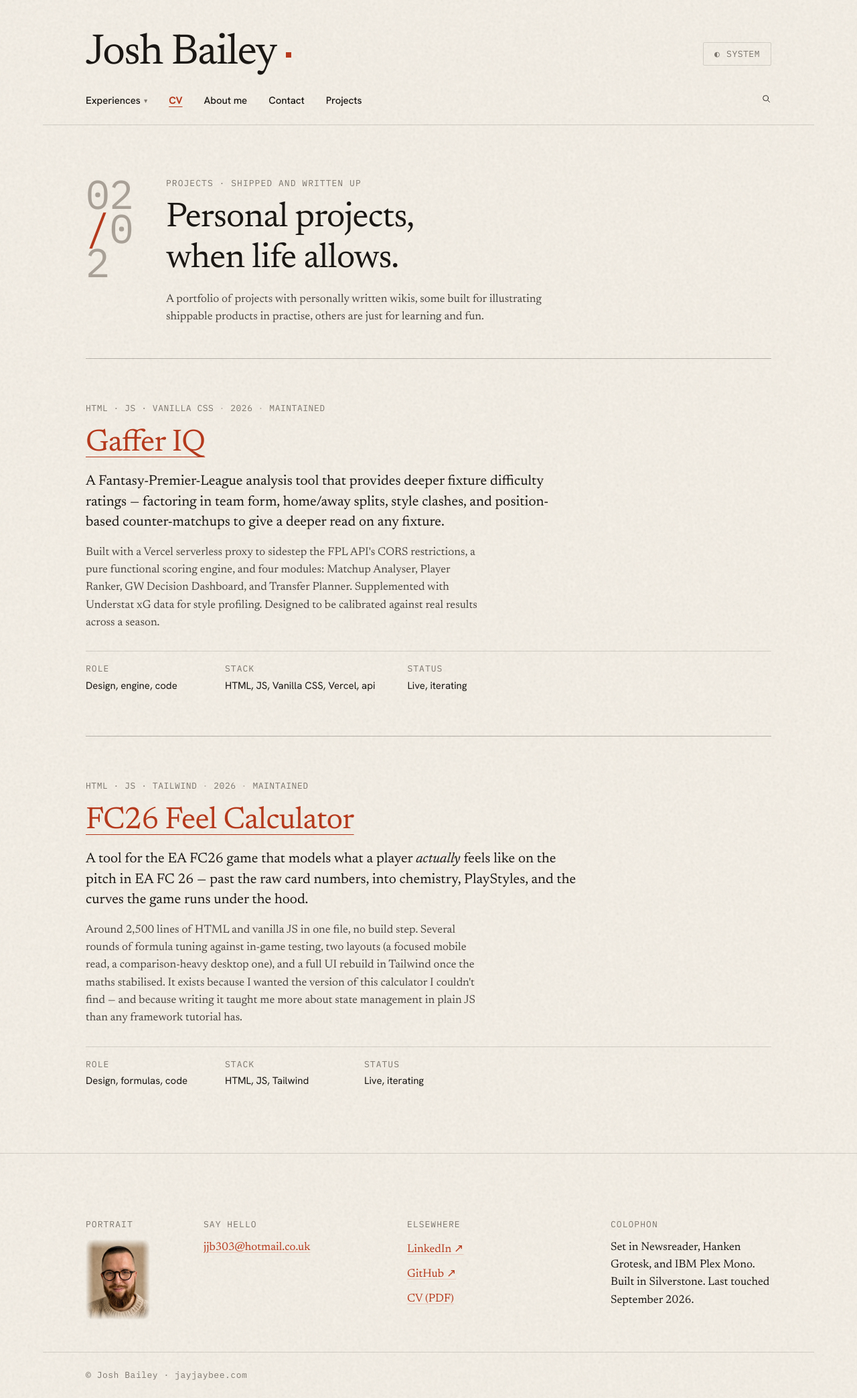
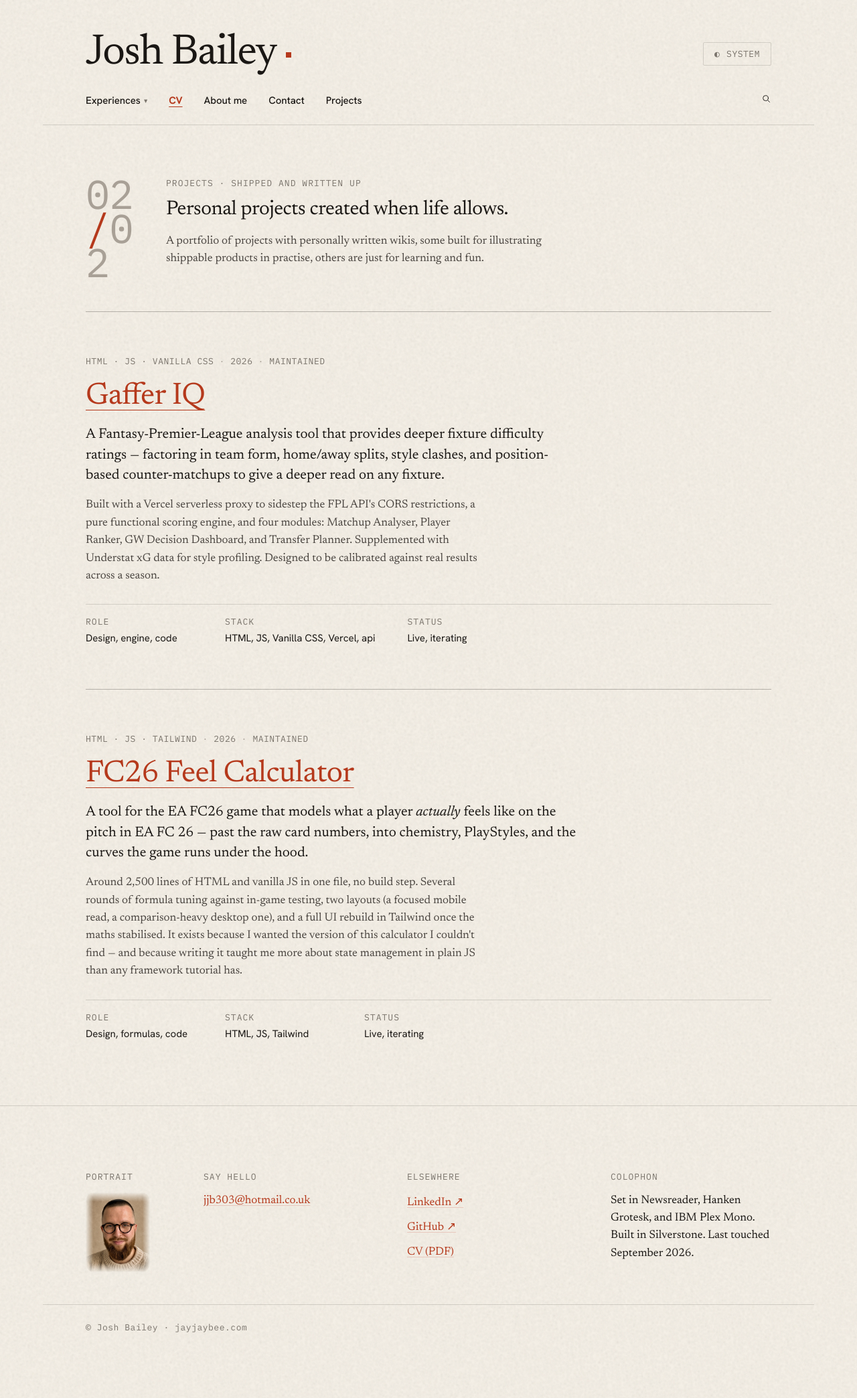
Before and after one commit to JAYJAYBEE303/jayjaybee-site, a Jekyll site: the page built from projects/index.html, in a window 1280 px wide. Shown: the whole page at 67% size. Built offline with Jekyll 4.4.1, drawn with Linux system fonts in a browser that asks for light colours; after the commit the page ends 2018 px from its top, so only the background shows below that.

Commit message:
projects hero: title copy + single-line fix
title -> 'Personal projects created when life allows.'

The ~45-char string wrapped to two lines at --fs-headline on every
width tested (375/640/800px). Dropped .proj-hero-b__title to
--fs-subhead (still paired with --lh-snug, same combo h3 already
uses) so it fits on one line at those widths; text-wrap: balance
stays as a fallback if the copy ever grows past that.

cache-bust: layout.css 46->47, global.css 54->55

Co-Authored-By: Claude Sonnet 5 <noreply@anthropic.com>

```diff
--- a/_layouts/default.html
+++ b/_layouts/default.html
@@ -119,7 +119,7 @@
     })();
   </script>
 
-  <link rel="stylesheet" href="/assets/css/global.css?v=54" />
+  <link rel="stylesheet" href="/assets/css/global.css?v=55" />
 </head>
 <body>
   <a class="skip-link" href="#main">Skip to content</a>
--- a/assets/css/global.css
+++ b/assets/css/global.css
@@ -16,7 +16,7 @@
    ========================================================================= */
 
 @import url('variables.css?v=41');
-@import url('layout.css?v=46');
+@import url('layout.css?v=47');
 @import url('components.css?v=49');
 @import url('wiki.css?v=7');
 
--- a/assets/css/layout.css
+++ b/assets/css/layout.css
@@ -247,10 +247,8 @@
    .section-title--display pattern used elsewhere. Markup + params live
    in _includes/projects-hero.html.
 
-   --lh-snug (not --lh-tight) on the title, matching .section-title
-   above: --fs-headline is this site's h2-scale token and always pairs
-   with --lh-snug; --lh-tight is reserved for --fs-display (.lede-line,
-   .section-title--display).
+   The title's own font-size/line-height reasoning is on .proj-hero-b__title
+   below.
 
    margin-bottom on .proj-hero-b matches --space-7, the same token
    .section-head declares below for exactly this purpose (the gap
@@ -293,10 +291,18 @@
   color: var(--fg-faint);
 }
 .proj-hero-b__n-slash { color: var(--accent); }
+/* --fs-subhead (not --fs-headline): the copy runs to ~45 characters,
+   and at headline scale that wraps to two lines on every viewport
+   width tested (375 / 640 / 800px) — the one-line reading is the
+   wanted one. --fs-subhead + --lh-snug is the same pairing h3 already
+   uses (global.css), so this borrows an existing type-scale step
+   rather than inventing a size between the two. text-wrap: balance
+   stays as a fallback only — if the copy ever grows past what fits,
+   it degrades to two even lines instead of overflowing. */
 .proj-hero-b__title {
   font-family: var(--font-serif);
   font-weight: var(--fw-regular);
-  font-size: var(--fs-headline);
+  font-size: var(--fs-subhead);
   line-height: var(--lh-snug);
   letter-spacing: var(--tr-headline);
   color: var(--fg);
--- a/projects/index.html
+++ b/projects/index.html
@@ -40,7 +40,7 @@ scroll_gate: false
   {%- include projects-hero.html
        count="02/02"
        kicker="Projects · shipped and written up"
-       title="Personal projects, when life allows."
+       title="Personal projects created when life allows."
        sub="A portfolio of projects with personally written wikis, some built for illustrating shippable products in practise, others are just for learning and fun."
        heading_id="work-heading" -%}
 
```
